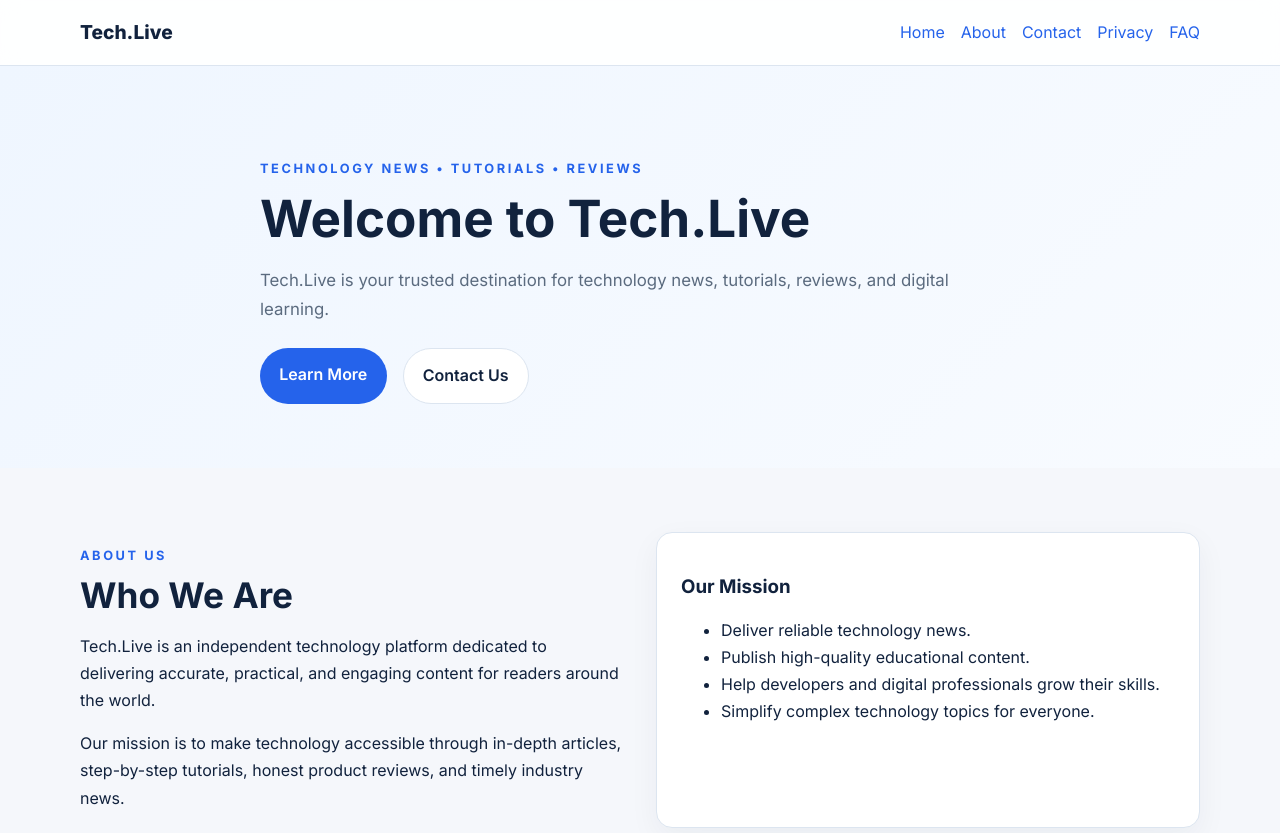
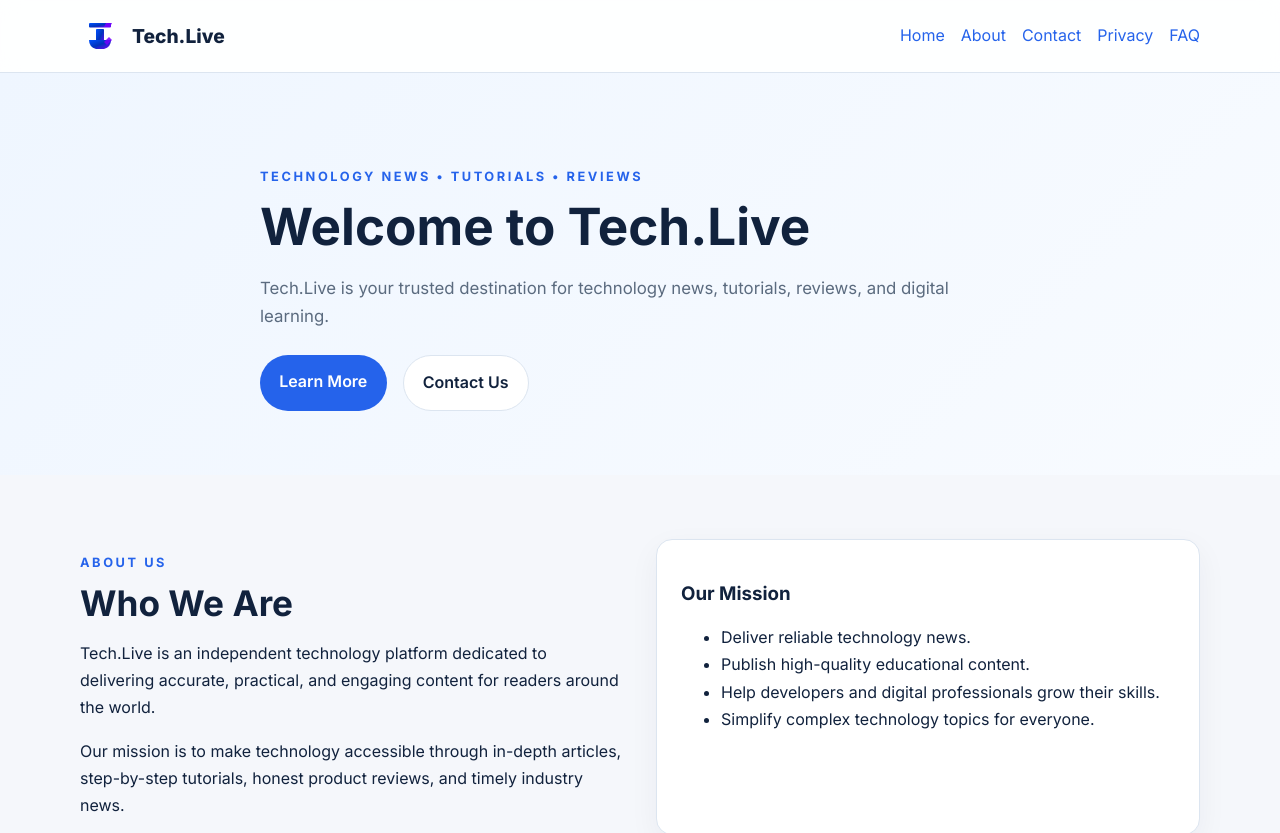
Before and after one commit to techeelive/tech-live-website, a React (Vite) app: page / in a window 1280 px wide. Shown: the top 833 px of the page. Built offline with nearby package versions, Linux system fonts and the light colour scheme; no server answers; the HTML template or start-up script is replaced by a standard one.

Commit message:
Add branded logo throughout site

```diff
--- a/index.html
+++ b/index.html
@@ -20,7 +20,7 @@
     <meta property="og:url" content="https://techee.live/" />
     <meta property="og:title" content="Tech.Live | Technology News, Tutorials, and Reviews" />
     <meta property="og:description" content="Your trusted destination for technology news, tutorials, reviews, and digital learning." />
-    <meta property="og:image" content="https://techee.live/og-image.png" />
+    <meta property="og:image" content="https://techee.live/logo.svg" />
     <meta property="og:site_name" content="Tech.Live" />
     <meta property="og:locale" content="en_US" />
 
@@ -28,7 +28,7 @@
     <meta name="twitter:card" content="summary_large_image" />
     <meta name="twitter:title" content="Tech.Live | Technology News, Tutorials, and Reviews" />
     <meta name="twitter:description" content="Your trusted destination for technology news, tutorials, reviews, and digital learning." />
-    <meta name="twitter:image" content="https://techee.live/og-image.png" />
+    <meta name="twitter:image" content="https://techee.live/logo.svg" />
     <meta name="twitter:url" content="https://techee.live/" />
 
     <!-- Additional SEO -->
@@ -58,7 +58,7 @@
       "@type": "Organization",
       "name": "Tech.Live",
       "url": "https://techee.live",
-      "logo": "https://techee.live/logo.png",
+      "logo": "https://techee.live/logo.svg",
       "description": "Tech.Live is your trusted destination for technology news, tutorials, reviews, and digital learning.",
       "sameAs": [
         "https://twitter.com/techlive",
--- a/src/App.jsx
+++ b/src/App.jsx
@@ -61,7 +61,10 @@ function App() {
     <>
       <header className="site-header">
         <nav className="container nav">
-          <a href="#home" className="brand">Tech.Live</a>
+          <a href="#home" className="brand">
+            <img src="/logo.svg" alt="Tech.Live" className="logo" />
+            <span>Tech.Live</span>
+          </a>
           <div className="nav-links">
             <a href="#home">Home</a>
             <a href="#about">About</a>
--- a/src/index.css
+++ b/src/index.css
@@ -63,6 +63,23 @@ a:hover {
   font-size: 1.2rem;
   font-weight: 800;
   color: var(--text);
+  display: flex;
+  align-items: center;
+  gap: 0.75rem;
+  transition: opacity 0.2s ease;
+}
+
+.brand:hover {
+  opacity: 0.8;
+  text-decoration: none;
+}
+
+.logo {
+  height: 40px;
+  width: 40px;
+  display: flex;
+  align-items: center;
+  justify-content: center;
 }
 
 .nav-links {
```
Also changed, not shown: logo.png (added), public/logo.svg (added).
